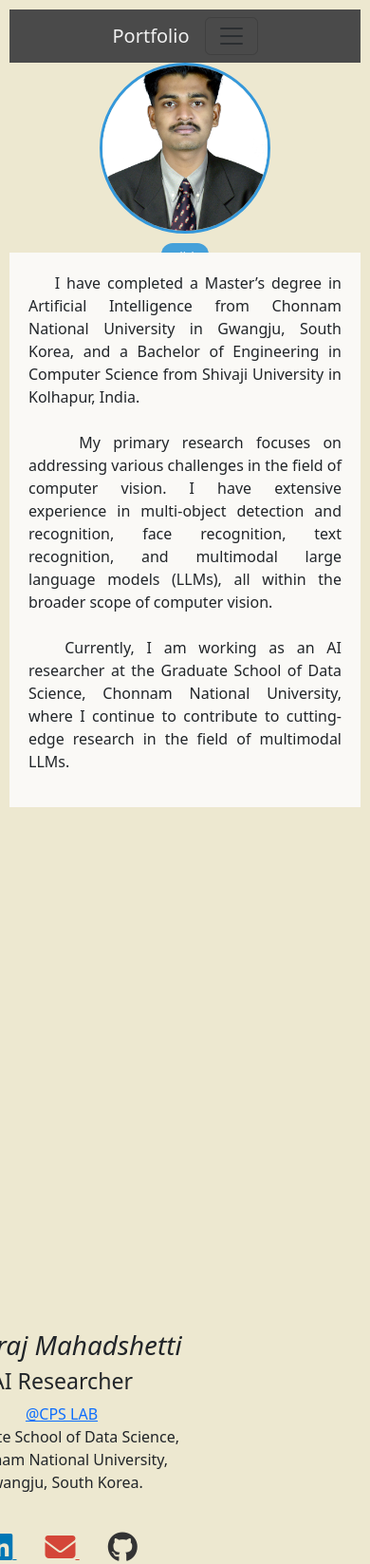
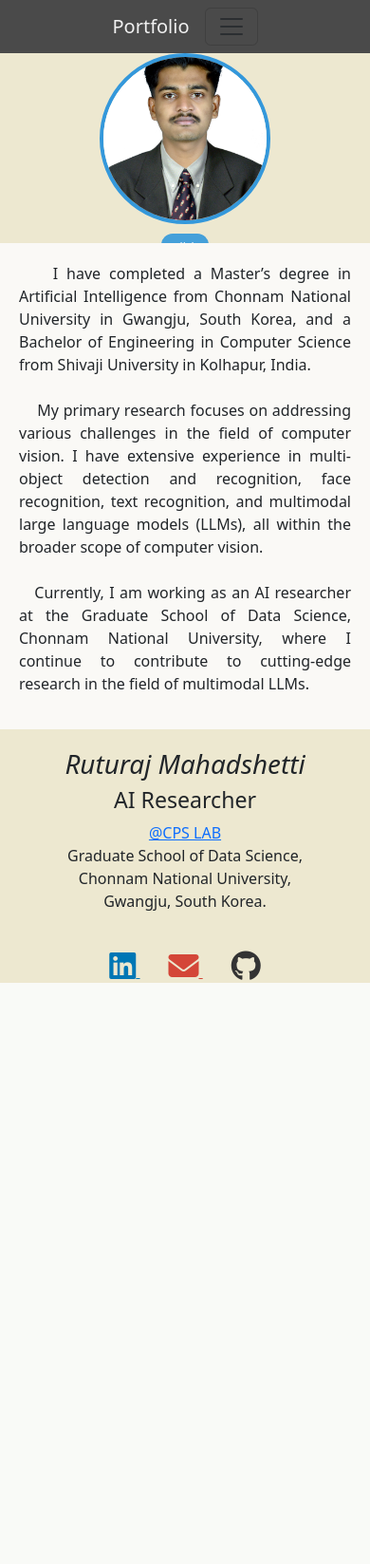
Before and after one commit to ruturajmahadshetti/portfolio, a Flask app: page / in a window 390 px wide. Shown: the whole page at 95% size. After the commit the page ends 1035 px from the top, so only its background shows below. Run offline with Flask 3, Linux system fonts and the light colour scheme.

Commit message:
Fix responsive layout for mobile without affecting desktop

```diff
--- a/templates/index.html
+++ b/templates/index.html
@@ -62,6 +62,7 @@
     padding: 50px;
     width: 700px;
     height: 600px;
+    background-color: #FAF9F6;
   }
 
   .name {
@@ -73,12 +74,8 @@
     text-align: center;
   }
 
+  /* MOBILE STYLES */
   @media (max-width: 768px) {
-  body {
-    padding: 10px;
-    margin: 0;
-  }
-
     .circle-container {
       position: relative;
       top: 0;
@@ -88,21 +85,13 @@
       height: 180px;
     }
 
-  .round-img {
-    width: 100%;
-    height: 100%;
-    object-fit: cover;
-    border-radius: 50%;
-    border: 3px solid #3498db;
-  }
-
     .inner-btn {
       position: relative;
       bottom: auto;
       left: auto;
       transform: none;
       display: block;
-    margin: 10px auto 0 auto;
+      margin: 10px auto 0;
     }
 
     .info {
@@ -112,12 +101,15 @@
       width: 100%;
       height: auto;
       padding: 20px;
+      background-color: #FAF9F6;
+      box-sizing: border-box;
       margin-top: 20px;
-    box-sizing: border-box;
     }
 
     .name {
       position: relative;
+      top: 0;
+      right: 0;
       width: 100%;
       height: auto;
       margin-top: 20px;
@@ -126,24 +118,26 @@
   }
 </style>
 
+<!-- Profile Picture + Button -->
 <div class="circle-container">
   <img src="{{ url_for('static', filename='imgs/Ruturaj_off.jpg') }}" alt="Avatar" class="round-img">
   <button class="inner-btn" onclick="document.getElementById('zoomModal').classList.add('show')">Click</button>
 </div>
 
+<!-- Zoom Modal -->
 <div class="zoom-modal" id="zoomModal" onclick="this.classList.remove('show')">
   <img src="{{ url_for('static', filename='imgs/Ruturaj_off.jpg') }}" alt="Avatar Fullscreen">
 </div>
 
-<div class="info" style="background-color: #FAF9F6;">
-  <p align="justify">
-    &nbsp; &nbsp; I have completed a Master’s degree in Artificial Intelligence from Chonnam National University in Gwangju, South Korea, and a Bachelor of Engineering in Computer Science from Shivaji University in Kolhapur, India. <br><br>
+<!-- Info Text -->
+<div class="info">
+  <p align="justify"> &nbsp; &nbsp; I have completed a Master’s degree in Artificial Intelligence from Chonnam National University in Gwangju, South Korea, and a Bachelor of Engineering in Computer Science from Shivaji University in Kolhapur, India. <br><br>
   &nbsp; &nbsp; My primary research focuses on addressing various challenges in the field of computer vision. I have extensive experience in multi-object detection and recognition, face recognition, text recognition, and multimodal large language models (LLMs), all within the broader scope of computer vision.<br><br>
-    &nbsp; &nbsp;Currently, I am working as an AI researcher at the Graduate School of Data Science, Chonnam National University, where I continue to contribute to cutting-edge research in the field of multimodal LLMs.
-  </p>
+  &nbsp; &nbsp;Currently, I am working as an AI researcher at the Graduate School of Data Science, Chonnam National University, where I continue to contribute to cutting-edge research in the field of multimodal LLMs.</p>
 </div>
 
-<div class='name'>
+<!-- Name & Links -->
+<div class="name">
   <h1><i>Ruturaj Mahadshetti</i></h1>
   <h3>AI Researcher</h3>
   <a href="https://sites.google.com/view/cnucpslab/%ED%99%88?authuser=0">@CPS LAB</a>
@@ -159,5 +153,4 @@
     <i class="fab fa-github fa-2x"></i>
   </a>
 </div>
-
 {% endblock %}
```
Lines whose indentation alone changed are shown as unchanged.
